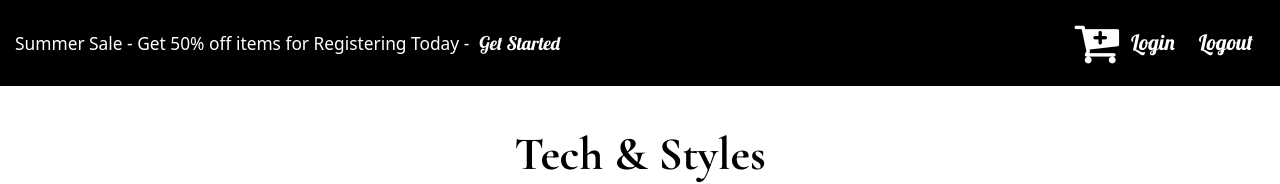
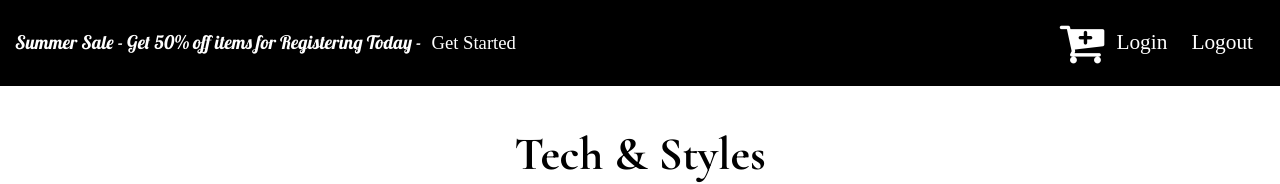
Before and after one commit to Capstone-ACC/My-Capstone, a React (Vite) app: page / in a window 1280 px wide. Shown: the top 184 px of the page. Built offline with nearby package versions, Linux system fonts and the light colour scheme.

Commit message:
editing fonts

```diff
--- a/src/components/css/Main-SearchBar.css
+++ b/src/components/css/Main-SearchBar.css
@@ -114,9 +114,8 @@ button,
   }
 }
 
-a,
-.add-to-cart {
-  font-family: "Lobster", cursive;
+a {
+  font-family: serif;
   font-size: 14pt;
 }
 
--- a/src/components/css/TopHeader.css
+++ b/src/components/css/TopHeader.css
@@ -8,6 +8,11 @@
     display: flex;
     justify-content: space-between;
     align-items: center;
+  }
+
+  .summer-sale {
+    font-family: "Lobster", cursive;
+    font-size: 14pt;
   }
 
   .link-to-register {
```
